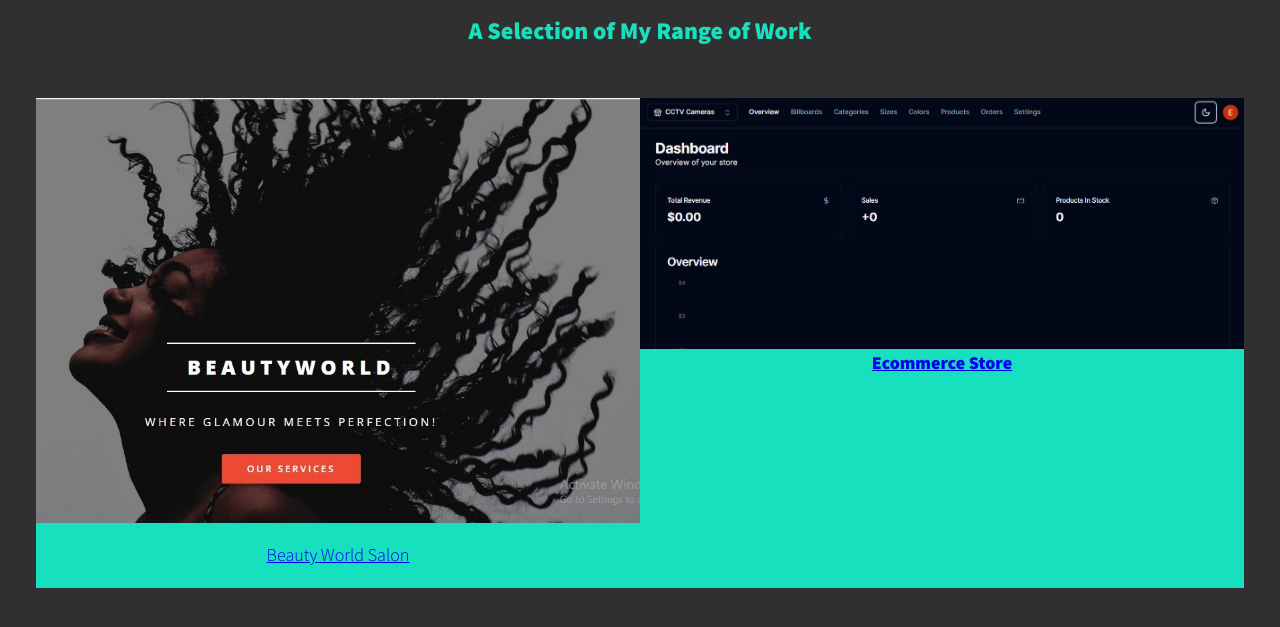
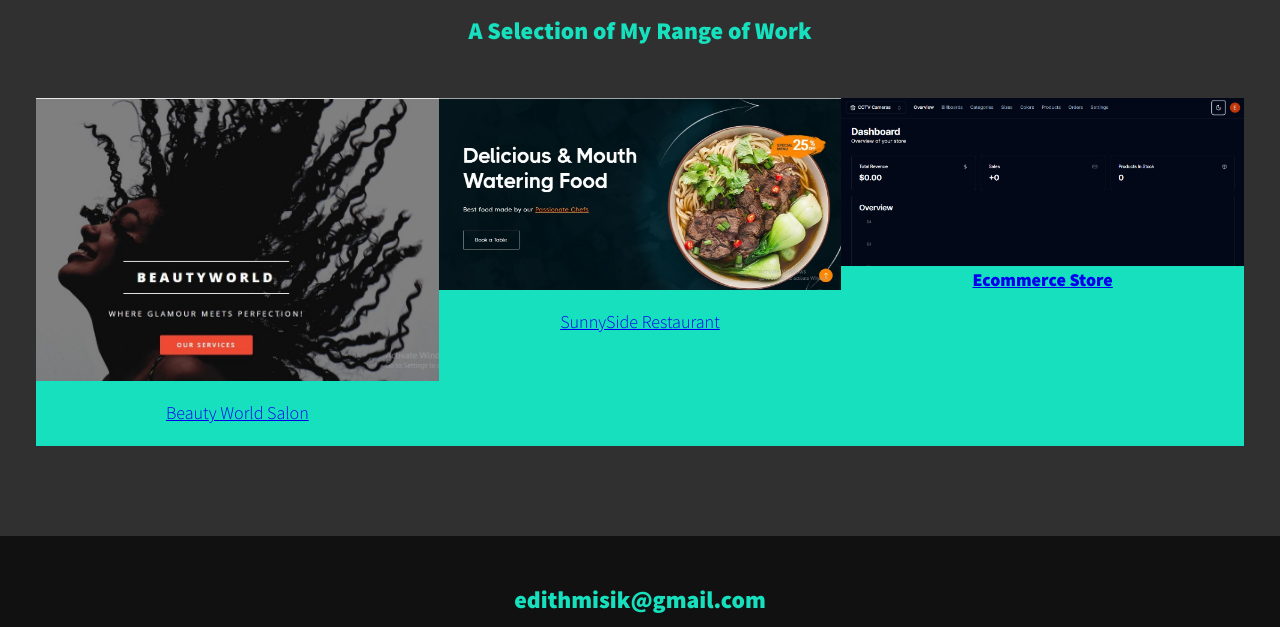
Before and after one commit to emisik/Edith-Misik-Portfolio, a plain HTML site: page index.html in a window 1280 px wide. Shown: the part 1808-2435 px from the top of the page. Drawn offline with nearby package versions, Linux system fonts and the light colour scheme.

Commit message:
Update index.html

```diff
--- a/index.html
+++ b/index.html
@@ -136,6 +136,10 @@
           <img src="images/img/saloon2.jpg" alt="" class="portfolio__img" />
           <p>Beauty World Salon</p>
         </a>
+        <a href=" https://riverside-restaurant.vercel.app/" class="portfolio__item">
+          <img src="images/img/Restaurant.jpg" alt="" class="portfolio__img" />
+          <p>SunnySide Restaurant</p>
+        </a>
 
         <div class="portfolio__item" target="_blank">
 
```
